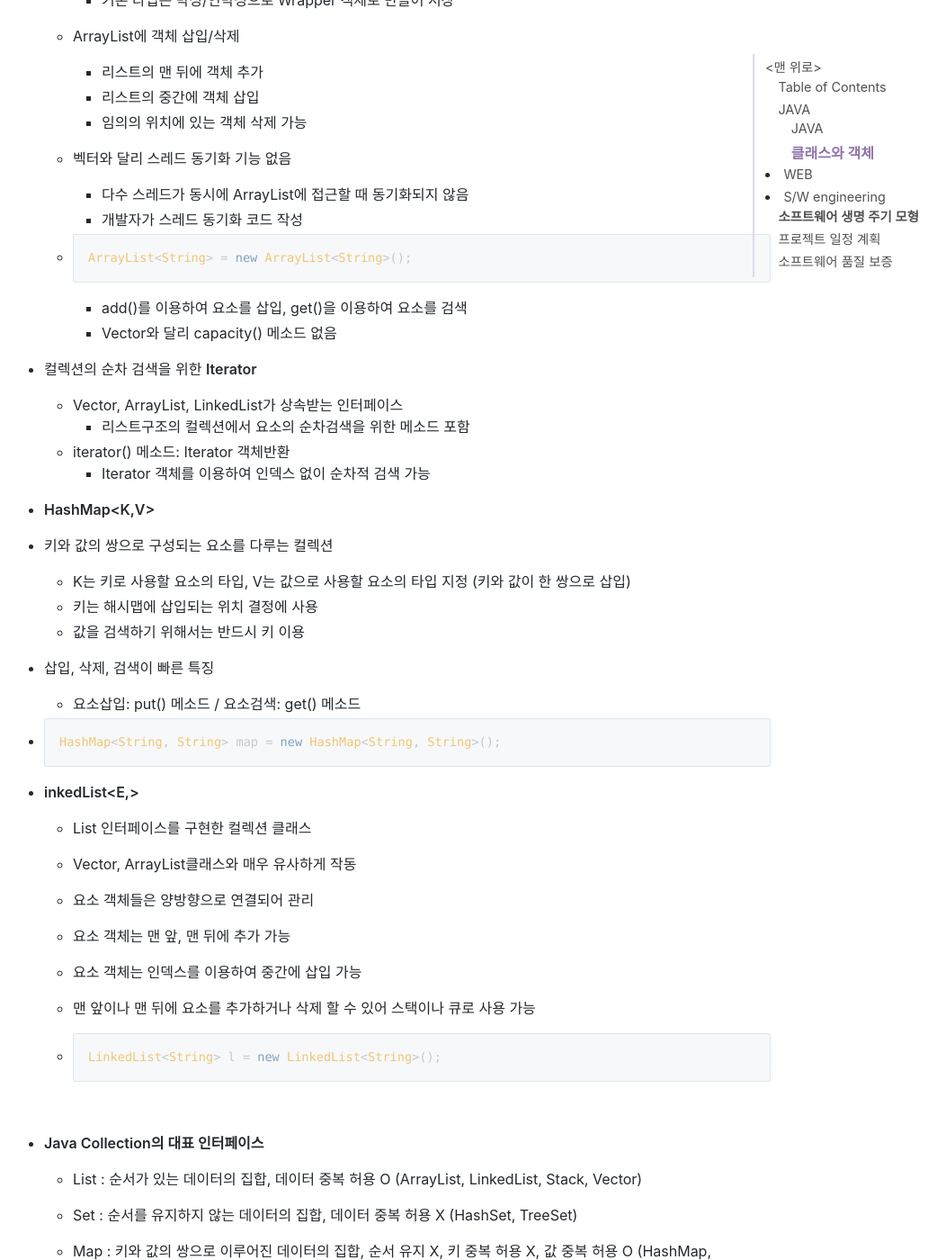
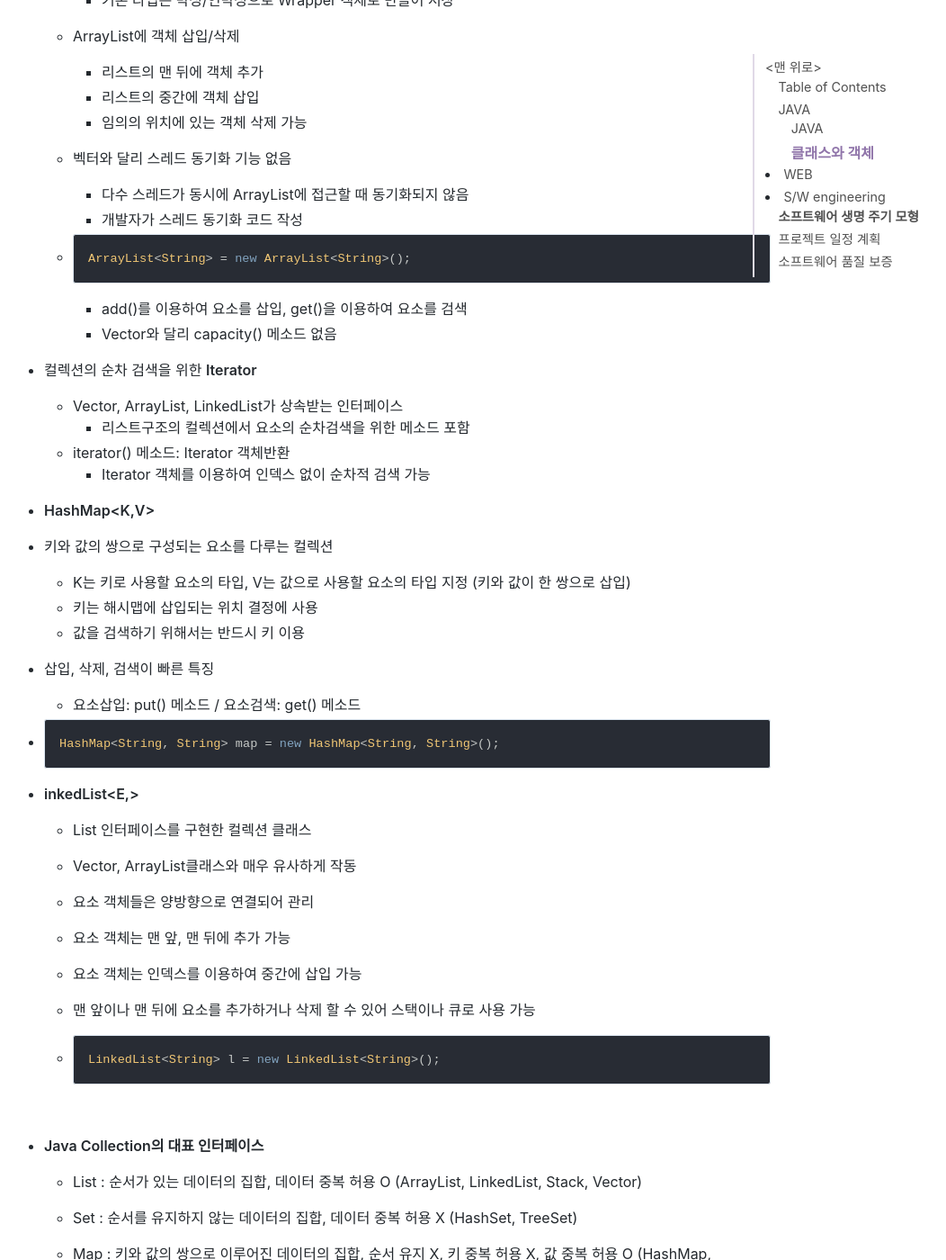
Before and after one commit to jihunparkme/jihunparkme.github.io, a Jekyll site: the page built from _posts/2020-01-05-IT-Basics.md, in a window 1280 px wide and 1400 px high, scrolled down 4278 px. Shown: the whole window at 90% size, without its empty margins (203-1255 px from the left). Built offline with Jekyll 4.4.1, drawn with Linux system fonts in a browser that asks for light colours; nearby versions of some CDN libraries; comment, search, counter and statistics services are not loaded.

Commit message:
edit css code

```diff
--- a/assets/css/main.css
+++ b/assets/css/main.css
@@ -1057,3 +1057,25 @@ article.post-content .task-list-item input {
 		display: block;
 	}
 }
+/*code block*/
+pre > code {
+    font-family: 'Inconsolata', monospace !important;
+    line-height: 1.5;
+    font-size: 14px;
+}
+pre {
+    background: #282c34 !important;
+    border-radius: 10px;
+}
+code {
+    font-family: 'Inconsolata', monospace !important;
+    line-height: normal;
+    background: rgba(135,131,120,0.15);
+    color: #EB5757;
+    border-radius: 3px;
+    font-size: 85%;
+    padding: 0.2em 0.4em;
+}
+img {
+    border-radius: '10px'
+}
```
